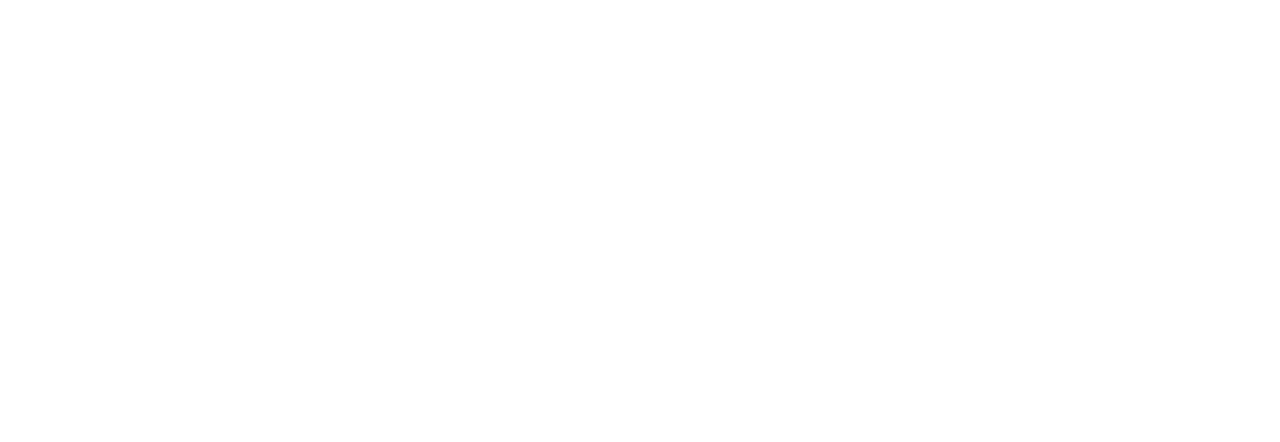
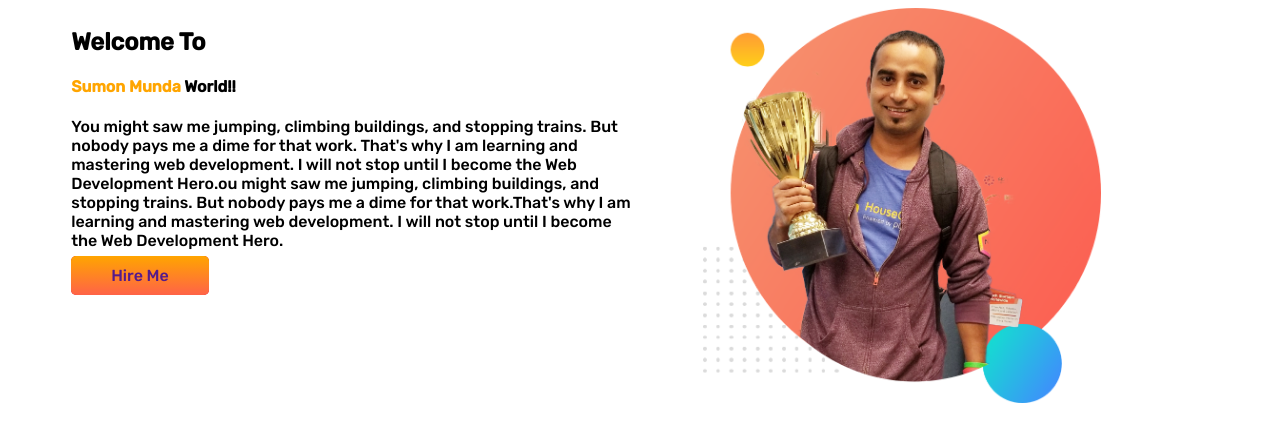
Before and after one commit to skmunda/developer-portfolio-, a plain HTML site: page index.html in a window 1280 px wide. Drawn offline with Linux system fonts and the light colour scheme.

Commit message:
style and tag

```diff
--- a/index.html
+++ b/index.html
@@ -1,12 +1,38 @@
 <!DOCTYPE html>
 <html lang="en">
+
 <head>
     <meta charset="UTF-8">
     <meta http-equiv="X-UA-Compatible" content="IE=edge">
     <meta name="viewport" content="width=device-width, initial-scale=1.0">
     <title>Sumon Munda</title>
+    <link rel="preconnect" href="https://fonts.googleapis.com">
+    <link rel="preconnect" href="https://fonts.gstatic.com" crossorigin>
+    <link href="https://fonts.googleapis.com/css2?family=Rubik:wght@500&display=swap" rel="stylesheet">
+    <link rel="stylesheet" href="style.css">
 </head>
+
 <body>
+    <section>
+        <div class="half-width">
+            <h1>Welcome To</h1>
+            <h4> <span style="color: orange;">Sumon Munda</span> World!!</h4>
+            <p>You might saw me jumping, climbing buildings, and stopping trains. But nobody pays me a dime for that
+                work.
+                That's why I am learning and mastering web development. I will not stop until I become the Web
+                Development
+                Hero.ou might saw me jumping, climbing buildings, and stopping trains. But nobody pays me a dime for
+                that
+                work.That's why I am learning and mastering web development. I will not stop until I become the Web
+                Development
+                Hero.</p>
+            <a class="button" href="">Hire Me</a>
+        </div>
+        <div class="half-width">
+            <img src="images/jhankar.png" alt="Sumon Muna">
+        </div>
+    </section>
 
 </body>
+
 </html>
--- a/style.css
+++ b/style.css
@@ -0,0 +1,21 @@
+body {
+    font-family: 'Rubik', sans-serif;
+
+}
+section {
+    display: flex;
+}
+.half-width {
+    width: 50%;
+    padding-left: 5%;
+}
+.half-width img {
+    width: 70%;
+}
+.button {
+    text-decoration: none;
+    background-color: crimson;
+    padding: 10px 40px;
+    border-radius: 5px;
+    background-image: linear-gradient(orange, tomato);
+}
```
Also changed, not shown: images/dream-bg.png (added), images/exp-bg.png (added), images/jhankar.png (added), images/jhankar2.png (added), images/my-bg.png (added), images/my-bg2.png (added), images/top-banner.png (added).
